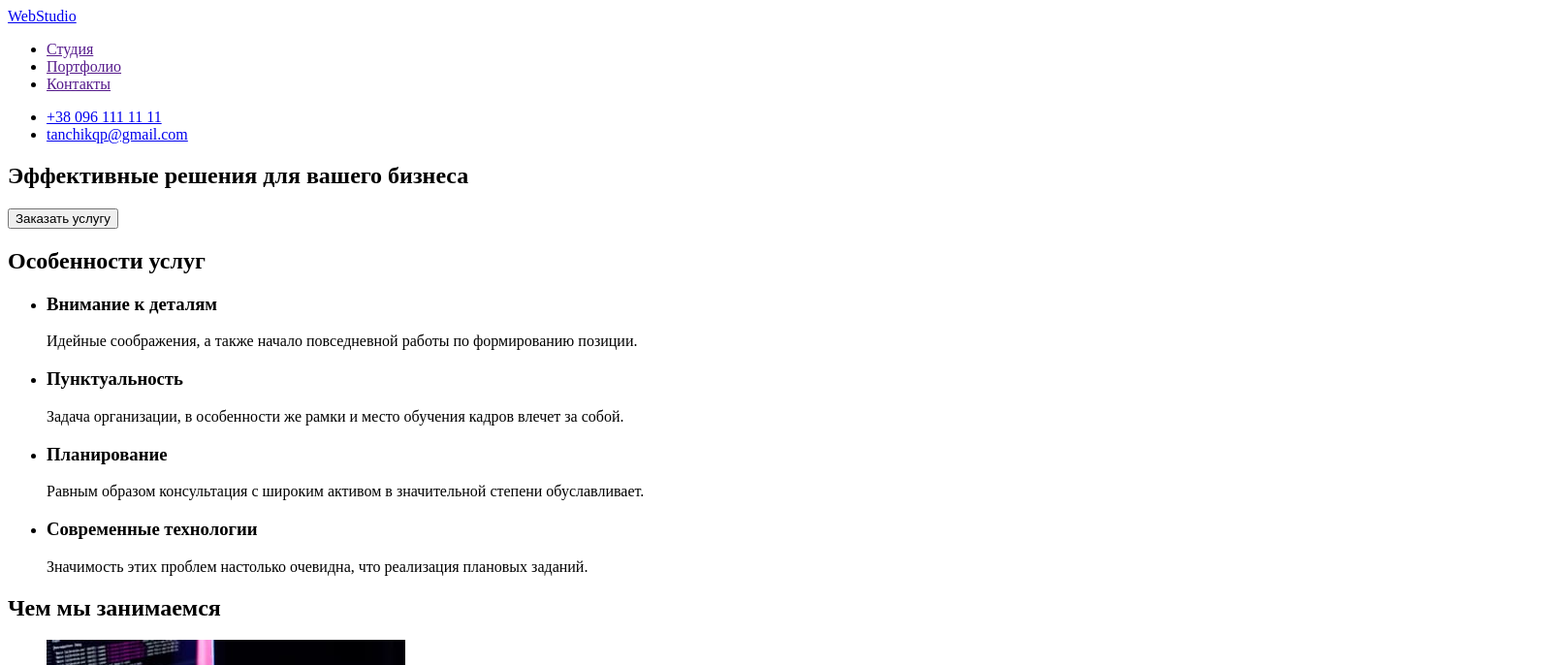
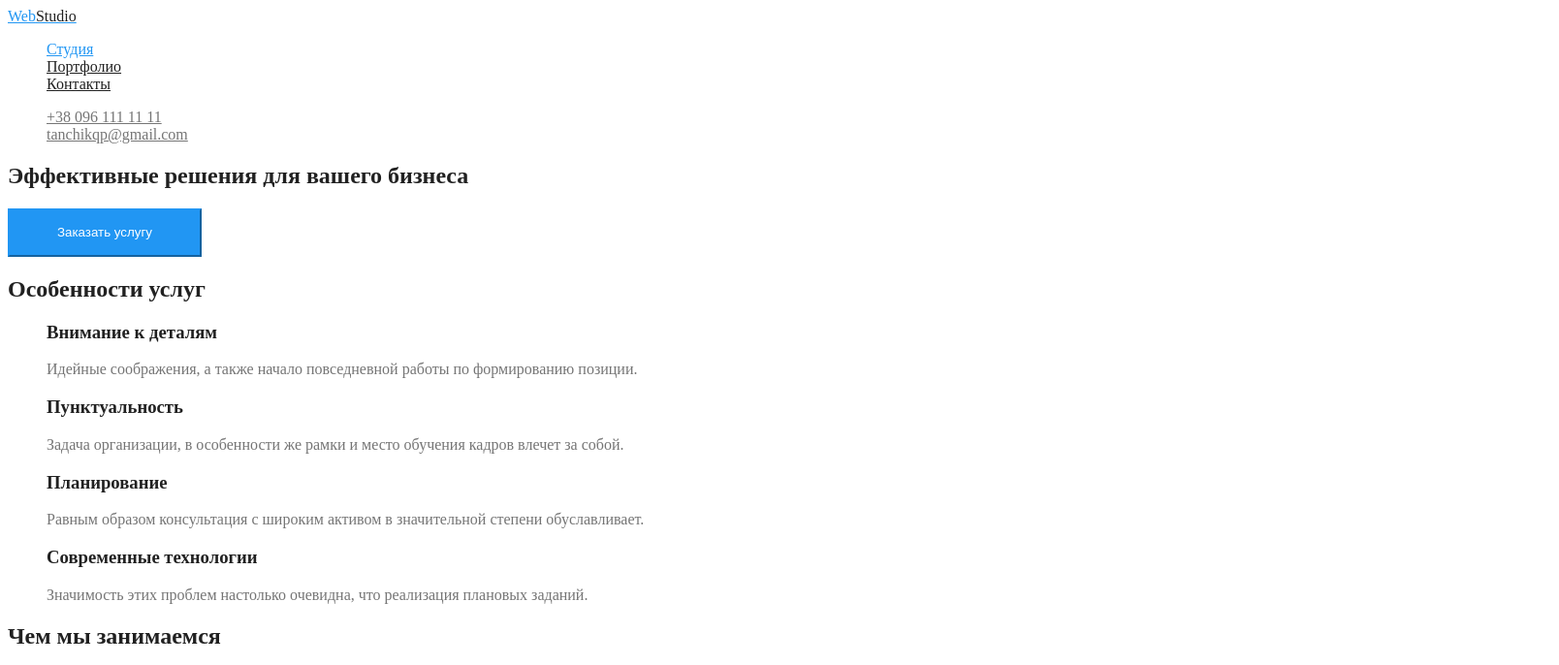
Before and after one commit to TetianaTse/goit-markup-hw-02, a plain HTML site: page index.html in a window 1280 px wide. Shown: the top 686 px of the page at 97% size, 1608 px wide, since content can reach past the window. Drawn offline with Linux system fonts and the light colour scheme.

Commit message:
css styles add

```diff
--- /dev/null
+++ b/CSS/styles.css
@@ -0,0 +1,83 @@
+:root {
+    --primary-text-color: #212121;
+    --second-tet-color: #757575;
+    --accent-color: #2196F3;
+    --hero-color: #FFFFFF;
+    --cont-footer: rgba(255, 255, 255, 0.6);
+    --baground:#FFFFFF;
+    --baground-second: #F5F4FA;
+    --baground-third: #2F303A;
+}
+ul {
+    list-style: none;
+}
+.page {
+background: var(--baground);
+color:var(--primary-text-color);
+}
+
+/* Шапка сайта */
+.logo-blue {
+color: var(--accent-color);
+}
+.logo-black {
+color: var(--primary-text-color);
+}
+.site-nav .link {
+color: var(--primary-text-color);
+}
+.site-nav .link:hover,
+.site-nav .link:focus{
+color: var(--accent-color);
+}
+.site-nav .link.current {
+color: var(--accent-color);
+}
+.contacts .contacts-link{
+color:var(--second-tet-color);
+}
+.contacts .contacts-link:hover,
+.contacts .contacts-link:focus{
+color: var(--accent-color);
+}
+
+/* Герой */
+
+.button {
+color: var(--hero-color);
+background-color: var(--accent-color);
+border-color: var(--accent-color);
+width: 200px;
+height: 50px;
+left: 700px;
+top: 430px;
+}
+
+/* Секции */
+.services .text {
+color:var(--second-tet-color);
+}
+.services .services-title {
+
+}
+.section .job {
+color:var(--second-tet-color);
+}
+
+/* Footer */
+.footer {
+background-color: var(--baground-third);
+width: 1600px;
+height: 252px;
+left: 0px;
+top: 2097px;
+}
+.footer .logo-white {
+color: var(--hero-color);
+}
+.footer-list .address {
+color:var(--hero-color);
+}
+.footer-list .contacts {
+color: var(--cont-footer);
+}
--- a/index.html
+++ b/index.html
@@ -5,54 +5,55 @@
     <meta http-equiv="X-UA-Compatible" content="IE=edge">
     <meta name="viewport" content="width=device-width, initial-scale=1.0">
     <title>Document</title>
+    <link rel="stylesheet" href="./CSS/styles.css">
 </head>
-<body>
+    <body class="page">
     <!--Шапка сайта-->
-    <header>
+    <header class="page-header">
     <nav>
-        <a href="/index.html">WebStudio</a>
-     <ul>
-        <li><a href="">Студия</a></li>
-        <li><a href="">Портфолио</a></li>
-        <li><a href="">Контакты</a></li>
+        <a href="/index.html" class="logo-blue">Web<span class="logo-black">Studio</span></a>
+     <ul class="site-nav">
+        <li><a href="./index.html" class="link current">Студия</a></li>
+        <li><a href="./portfolio.html" class="link">Портфолио</a></li>
+        <li><a href="" class="link">Контакты</a></li>
      </ul>
     </nav>
-    <ul>
-        <li><a href="tel:+380961111111">+38 096 111 11 11</a></li>
-        <li><a href="mailto:tanchikqp@gmail.com">tanchikqp@gmail.com</a></li>
+    <ul class="contacts">
+        <li><a href="tel:+380961111111" class="contacts-link">+38 096 111 11 11</a></li>
+        <li><a href="mailto:tanchikqp@gmail.com" class="contacts-link">tanchikqp@gmail.com</a></li>
     </ul>
     </header>
     <main>
     <!--Герой-->
     <section>
         <h1>Эффективные решения для вашего бизнеса</h1>
-        <button type="button">Заказать услугу</button>
+        <button type="button" class="button">Заказать услугу</button>
     </section>
     <!--Секция с услугами-->
-    <section>
-        <h2>Особенности услуг</h2>
-        <ul>
+    <section class="services">
+        <h2 class="services-title">Особенности услуг</h2>
+        <ul class="services-list">
             <li>
-                <h3>Внимание к деталям</h3>
-                <p>Идейные соображения, а также начало повседневной работы по формированию позиции.</p>
+                <h3 class="title">Внимание к деталям</h3>
+                <p class="text">Идейные соображения, а также начало повседневной работы по формированию позиции.</p>
             </li>
             <li>
-                <h3>Пунктуальность</h3>
-                <p>Задача организации, в особенности же рамки и место обучения кадров влечет за собой.</p>
+                <h3 class="title">Пунктуальность</h3>
+                <p class="text">Задача организации, в особенности же рамки и место обучения кадров влечет за собой.</p>
             </li>
             <li>
-                <h3>Планирование</h3>
-                <p>Равным образом консультация с широким активом в значительной степени обуславливает.</p>
+                <h3 class="title">Планирование</h3>
+                <p class="text">Равным образом консультация с широким активом в значительной степени обуславливает.</p>
             </li>
             <li>
-                <h3>Современные технологии</h3>
-                <p>Значимость этих проблем настолько очевидна, что реализация плановых заданий.</p>
+                <h3 class="title">Современные технологии</h3>
+                <p class="text">Значимость этих проблем настолько очевидна, что реализация плановых заданий.</p>
             </li>
         </ul>
     </section>
     <!--Секция с картинками-->
-    <section>
-        <h2>Чем мы занимаемся</h2>
+    <section class="section">
+        <h2 class="section-title">Чем мы занимаемся</h2>
         <ul>
             <li><img src="./images/box1.jpg" alt="box1" width="370"/> </li>
             <li><img src="./images/box2.jpg" alt="box2" width="370" /></li>
@@ -60,40 +61,40 @@
         </ul>
     </section>
     <!--Команда-->
-    <section>
-        <h2>Наша команда</h2>
+    <section class="section">
+        <h2 class="section-title">Наша команда</h2>
         <ul>
             <li>
                 <img src="./images/team/team_card1.jpg" alt="Игорь Демьяненко" width="270">
-                <h3>Игорь Демьяненко</h3>
-                <p>Product Designer</p>
+                <h3 class="name">Игорь Демьяненко</h3>
+                <p class="job">Product Designer</p>
             </li>
             <li>
                 <img src="./images/team/team_card2.jpg" alt="Ольга Репина" width="270">
-                <h3>Ольга Репина</h3>
-                <p>Frontend Developer</p>
+                <h3 class="name">Ольга Репина</h3>
+                <p class="job">Frontend Developer</p>
             </li>
             <li>
                 <img src="./images/team/team_card3.jpg" alt="Николай Тарасов" width="270">
-                <h3>Николай Тарасов</h3>
-                <p>Marketing</p>
+                <h3 class="name">Николай Тарасов</h3>
+                <p class="job">Marketing</p>
             </li>
             <li>
                 <img src="./images/team/team_card4.jpg" alt="Михаил Ермаков" width="270">
-                <h3>Михаил Ермаков</h3>
-                <p>UI Designer</p>
+                <h3 class="name">Михаил Ермаков</h3>
+                <p class="job">UI Designer</p>
             </li>
         </ul>
     </section>
     </main>
     <!--Footer-->
-    <footer>
-        <a href="/index.html">WebStudio</a>
+    <footer class="footer">
+        <a href="/index.html" class="logo-blue">Web<span class="logo-white">Studio</span></a>
         <address>
-        <ul>
-            <li><p>Киев, пр-т Леси Украинки, 26</p></li>
-           <li><a href="tel:+380961111111">+38 096 111 11 11</a></li>
-            <li><a href="mailto:tanchikqp@gmail.com">tanchikqp@gmail.com</a></li>
+        <ul class="footer-list">
+            <li><p class="address">Киев, пр-т Леси Украинки, 26</p></li>
+           <li><a href="tel:+380961111111" class="contacts">+38 096 111 11 11</a></li>
+            <li><a href="mailto:tanchikqp@gmail.com" class="contacts">tanchikqp@gmail.com</a></li>
         </ul>
         </address>
     </footer>
```
Also changed, not shown: portfolio.html (added, +46 -0 lines).
